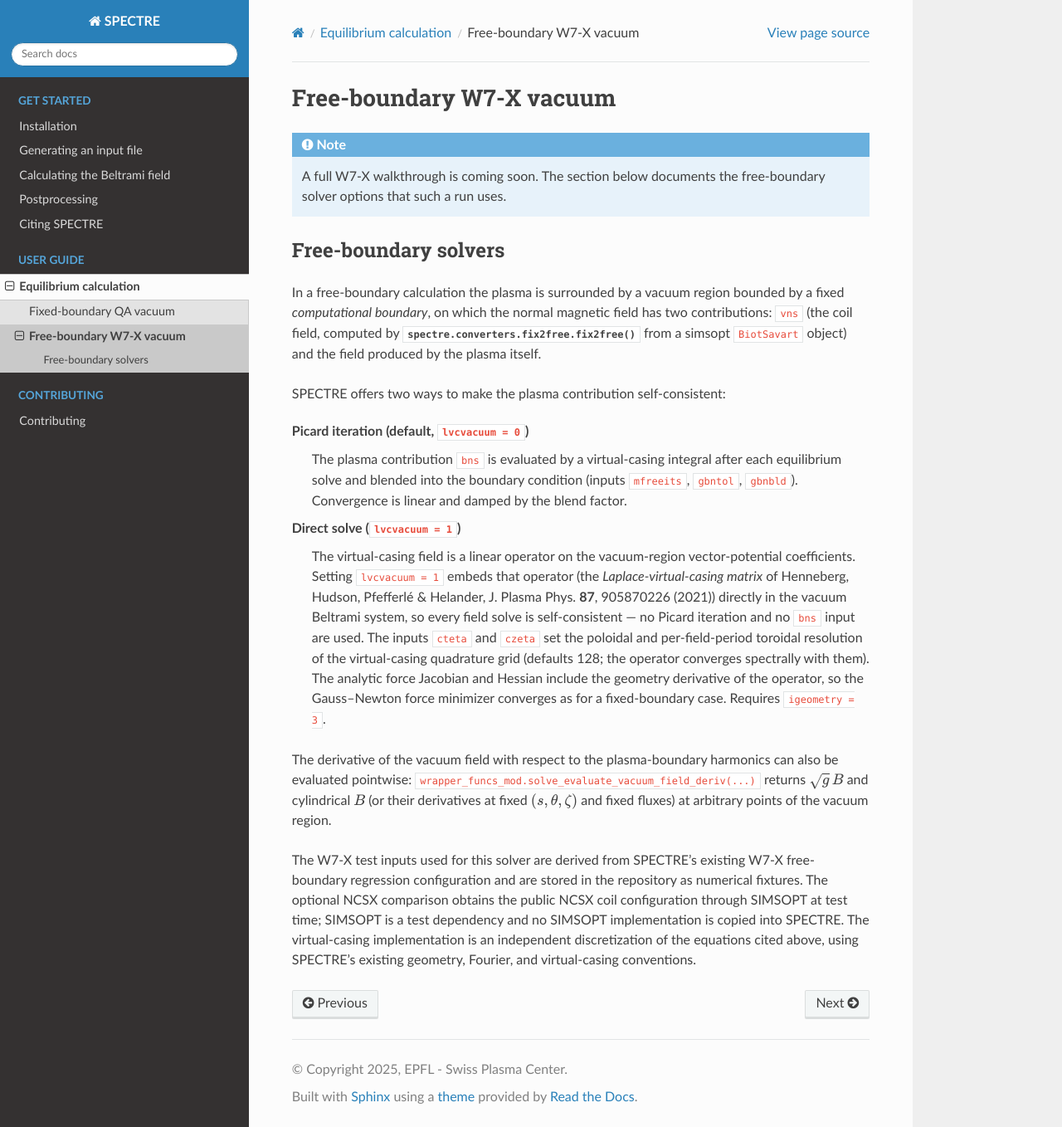
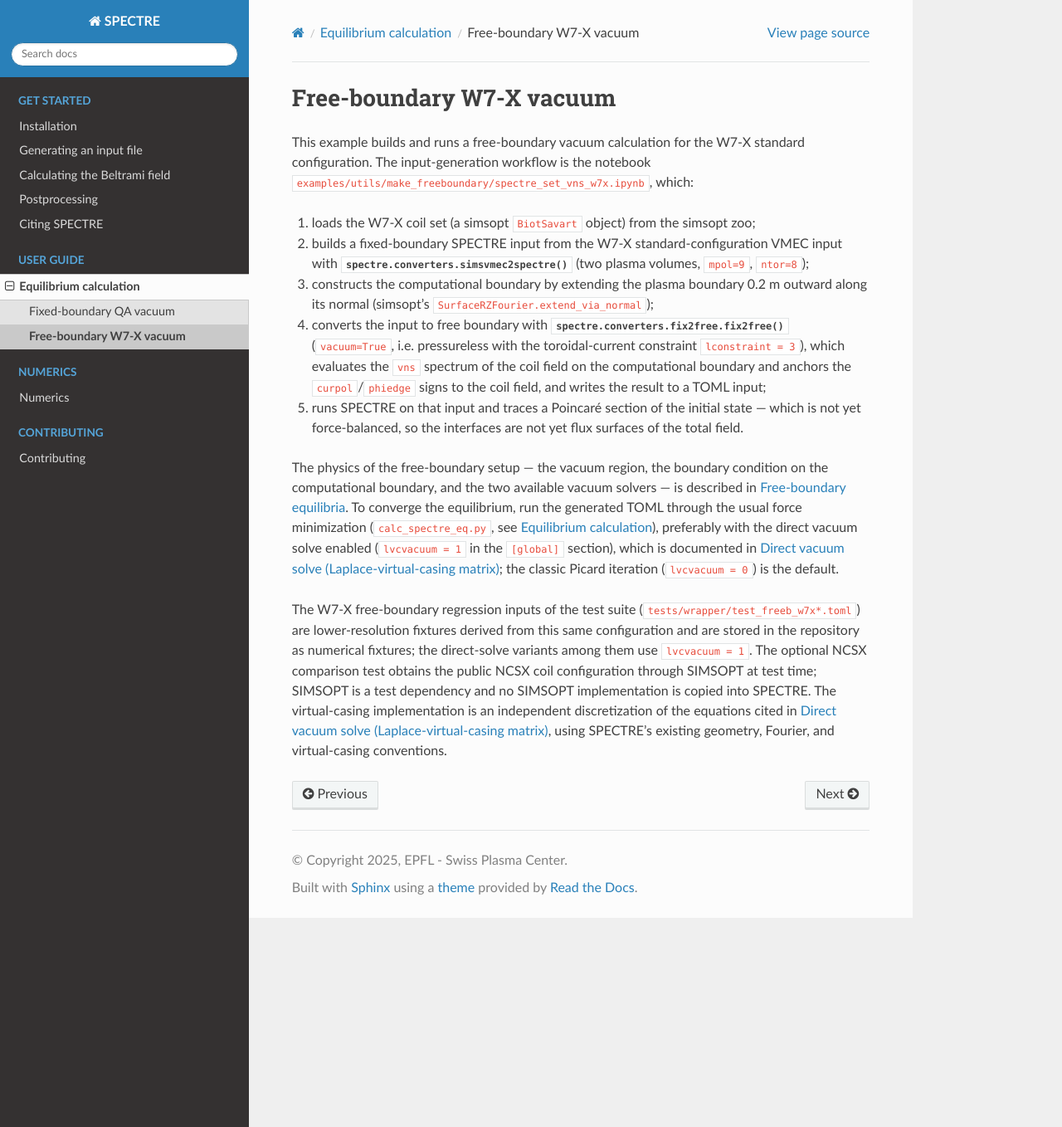
Before and after one commit to ANU-HPC/SPECTRE, a Sphinx documentation site: the page built from docs/source/user_guide/equilibrium_calculation/w7x_freeb_vac.rst, in a window 1280 px wide and 1358 px high. Shown: the whole window at 83% size. Built offline with Sphinx 7.4.7 and the Read the Docs theme 3.1.0, drawn with Linux system fonts in a browser that asks for light colours; pages that are not in the unit, such as notebooks, are missing from menus.

Commit message:
Document the free-boundary formulation and the direct vacuum solve
Add a "Numerics" documentation section for the methods behind the solver,
and populate it with the free-boundary material, which had no page of its
own (w7x_freeb_vac.rst carried a short solver-options note instead).

- numerics/free_boundary.rst: the vacuum-annulus geometry, the vector
  potential representation and its gauge, the normal-field boundary
  condition on the computational boundary, input preparation via
  fix2free, and the two ways to close the self-consistency loop.
- numerics/direct_vacuum_solve.rst: full derivation of lvcvacuum = 1 --
  virtual-casing principle, the regularized kernel and its quadrature,
  the matrix elements, the modified linear system, the analytic geometry
  derivative behind the exact force Jacobian, symmetry/caching/cost, how
  to run, when to use it, and the validation suite.

Equations were checked against the implementation rather than the code
comments: the Lme/Lmf constraint rows, the dMG right-hand side, the
Nxyz/Dxyz target convention, the kernel weights of vc_kernel_block, the
vcnorm normalization, and the per-DOF weight quartet of the derivative
batch. The two solver pages cite Henneberg et al. JPP 87, 905870226
(2021) for the Laplace-virtual-casing matrix (their eqs. 4.4 and 4.5,
here in the vector-potential rather than scalar-potential form), Hudson
et al. PPCF 62, 084002 (2020) for free-boundary SPEC and the
differential-flux terminology, Hudson et al. PoP 19, 112502 (2012) for
the representation, and Shafranov & Zakharov (1972) for the principle.

w7x_freeb_vac.rst now describes the actual W7-X example workflow
(examples/utils/make_freeboundary/spectre_set_vns_w7x.ipynb) step by
step and links to both solver pages. The notebook itself is referenced
by path rather than rendered into the docs tree: rendering it via a
toctree needs a title cell, and touching the notebook subjects it to the
ruff pre-commit hooks, which it does not currently pass (7 findings, 4
of them E402 that ruff cannot fix automatically). Cleaning up that
example is separate work; CI is unaffected either way, since the ruff
include list in pyproject.toml covers only *.py.

Co-Authored-By: Claude Fable 5 <noreply@anthropic.com>

```diff
--- a/docs/source/index.rst
+++ b/docs/source/index.rst
@@ -30,6 +30,11 @@ improvements.
 
    user_guide/equilibrium_calculation/index
 
+.. toctree::
+   :maxdepth: 2
+   :caption: Numerics
+
+   numerics/index
 
 .. toctree::
    :maxdepth: 2
--- a/docs/source/references.bib
+++ b/docs/source/references.bib
@@ -72,3 +72,43 @@
   publisher = {Springer},
   year      = {1999}
 }
+
+@article{Henneberg2021,
+  author  = {Henneberg, S. A. and Hudson, S. R. and Pfefferlé, D. and Helander, P.},
+  title   = {Combined plasma--coil optimization algorithms},
+  journal = {Journal of Plasma Physics},
+  volume  = {87},
+  number  = {2},
+  pages   = {905870226},
+  year    = {2021}
+}
+
+@article{Hudson2020,
+  author  = {Hudson, S. R. and Loizu, J. and Zhu, C. and Qu, Z. S. and Nührenberg, C. and Lazerson, S. and Smiet, C. B. and Hole, M. J.},
+  title   = {Free-boundary MRxMHD equilibrium calculations using the stepped-pressure equilibrium code},
+  journal = {Plasma Physics and Controlled Fusion},
+  volume  = {62},
+  number  = {8},
+  pages   = {084002},
+  year    = {2020}
+}
+
+@article{ShafranovZakharov1972,
+  author  = {Shafranov, V. D. and Zakharov, L. E.},
+  title   = {Use of the virtual-casing principle in calculating the containing magnetic field in toroidal plasma systems},
+  journal = {Nuclear Fusion},
+  volume  = {12},
+  number  = {5},
+  pages   = {599},
+  year    = {1972}
+}
+
+@article{Hudson2012,
+  author  = {Hudson, S. R. and Dewar, R. L. and Dennis, G. and Hole, M. J. and McGann, M. and von Nessi, G. and Lazerson, S.},
+  title   = {Computation of multi-region relaxed magnetohydrodynamic equilibria},
+  journal = {Physics of Plasmas},
+  volume  = {19},
+  number  = {11},
+  pages   = {112502},
+  year    = {2012}
+}
--- a/docs/source/user_guide/equilibrium_calculation/index.rst
+++ b/docs/source/user_guide/equilibrium_calculation/index.rst
@@ -11,6 +11,10 @@ interface force balance condition:
 
 An equilibrium is found by minimizing the Force in an iterative loop which
 involves solving the Beltrami equation and adjusting interface geometry.
+
+In a free-boundary calculation (``lfreebound = 1``) the outermost interface — the plasma
+boundary — is itself part of the unknowns; the formulation and the available vacuum solvers
+are described in :doc:`/numerics/free_boundary`.
 
 The minimization is performed using the script ``scripts/calc_spectre_eq.py``
 which takes a TOML file as input. The output will be an HDF5 file containing the
--- a/docs/source/user_guide/equilibrium_calculation/w7x_freeb_vac.rst
+++ b/docs/source/user_guide/equilibrium_calculation/w7x_freeb_vac.rst
@@ -2,45 +2,36 @@
 Free-boundary W7-X vacuum
 #########################
 
-.. note::
-    A full W7-X walkthrough is coming soon. The section below documents the free-boundary
-    solver options that such a run uses.
+This example builds and runs a free-boundary vacuum calculation for the W7-X standard
+configuration. The input-generation workflow is the notebook
+``examples/utils/make_freeboundary/spectre_set_vns_w7x.ipynb``, which:
 
-Free-boundary solvers
-=====================
+1. loads the W7-X coil set (a simsopt ``BiotSavart`` object) from the simsopt zoo;
+2. builds a fixed-boundary SPECTRE input from the W7-X standard-configuration VMEC input with
+   :func:`spectre.converters.simsvmec2spectre` (two plasma volumes, ``mpol=9``, ``ntor=8``);
+3. constructs the computational boundary by extending the plasma boundary 0.2 m outward along
+   its normal (simsopt's ``SurfaceRZFourier.extend_via_normal``);
+4. converts the input to free boundary with :func:`spectre.converters.fix2free.fix2free`
+   (``vacuum=True``, i.e. pressureless with the toroidal-current constraint
+   ``lconstraint = 3``), which evaluates the ``vns`` spectrum of the coil field on the
+   computational boundary and anchors the ``curpol``/``phiedge`` signs to the coil field, and
+   writes the result to a TOML input;
+5. runs SPECTRE on that input and traces a Poincaré section of the initial state — which is
+   not yet force-balanced, so the interfaces are not yet flux surfaces of the total field.
 
-In a free-boundary calculation the plasma is surrounded by a vacuum region bounded by a fixed
-*computational boundary*, on which the normal magnetic field has two contributions: ``vns``
-(the coil field, computed by :func:`spectre.converters.fix2free.fix2free` from a simsopt
-``BiotSavart`` object) and the field produced by the plasma itself.
+The physics of the free-boundary setup — the vacuum region, the boundary condition on the
+computational boundary, and the two available vacuum solvers — is described in
+:doc:`/numerics/free_boundary`. To converge the equilibrium, run the generated TOML through the
+usual force minimization (``calc_spectre_eq.py``, see :doc:`index`), preferably with the direct
+vacuum solve enabled (``lvcvacuum = 1`` in the ``[global]`` section), which is documented in
+:doc:`/numerics/direct_vacuum_solve`; the classic Picard iteration (``lvcvacuum = 0``) is the
+default.
 
-SPECTRE offers two ways to make the plasma contribution self-consistent:
-
-Picard iteration (default, ``lvcvacuum = 0``)
-    The plasma contribution ``bns`` is evaluated by a virtual-casing integral after each
-    equilibrium solve and blended into the boundary condition (inputs ``mfreeits``, ``gbntol``,
-    ``gbnbld``). Convergence is linear and damped by the blend factor.
-
-Direct solve (``lvcvacuum = 1``)
-    The virtual-casing field is a linear operator on the vacuum-region vector-potential
-    coefficients. Setting ``lvcvacuum = 1`` embeds that operator (the *Laplace-virtual-casing
-    matrix* of Henneberg, Hudson, Pfefferlé & Helander, J. Plasma Phys. **87**, 905870226
-    (2021)) directly in the vacuum Beltrami system, so every field solve is self-consistent —
-    no Picard iteration and no ``bns`` input are used. The inputs ``cteta`` and ``czeta`` set
-    the poloidal and per-field-period toroidal resolution of the virtual-casing quadrature grid
-    (defaults 128; the operator converges spectrally with them). The analytic force Jacobian
-    and Hessian include the geometry derivative of the operator, so the Gauss–Newton force
-    minimizer converges as for a fixed-boundary case. Requires ``igeometry = 3``.
-
-The derivative of the vacuum field with respect to the plasma-boundary harmonics can also be
-evaluated pointwise: ``wrapper_funcs_mod.solve_evaluate_vacuum_field_deriv(...)`` returns
-:math:`\sqrt{g}\,B` and cylindrical
-:math:`B` (or their derivatives at fixed :math:`(s,\theta,\zeta)` and fixed fluxes) at
-arbitrary points of the vacuum region.
-
-The W7-X test inputs used for this solver are derived from SPECTRE's existing W7-X
-free-boundary regression configuration and are stored in the repository as numerical fixtures.
-The optional NCSX comparison obtains the public NCSX coil configuration through SIMSOPT at test
-time; SIMSOPT is a test dependency and no SIMSOPT implementation is copied into SPECTRE. The
-virtual-casing implementation is an independent discretization of the equations cited above,
-using SPECTRE's existing geometry, Fourier, and virtual-casing conventions.
+The W7-X free-boundary regression inputs of the test suite
+(``tests/wrapper/test_freeb_w7x*.toml``) are lower-resolution fixtures derived from this same
+configuration and are stored in the repository as numerical fixtures; the direct-solve variants
+among them use ``lvcvacuum = 1``. The optional NCSX comparison test obtains the public NCSX
+coil configuration through SIMSOPT at test time; SIMSOPT is a test dependency and no SIMSOPT
+implementation is copied into SPECTRE. The virtual-casing implementation is an independent
+discretization of the equations cited in :doc:`/numerics/direct_vacuum_solve`, using SPECTRE's
+existing geometry, Fourier, and virtual-casing conventions.
```
Also changed, not shown: docs/source/numerics/direct_vacuum_solve.rst (added, +404 -0 lines), docs/source/numerics/free_boundary.rst (added, +145 -0 lines), docs/source/numerics/index.rst (added, +13 -0 lines).
